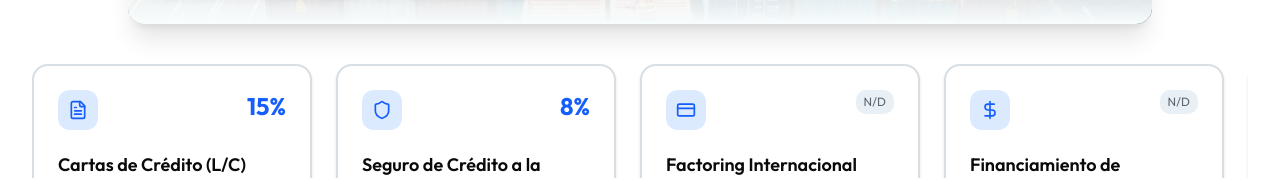
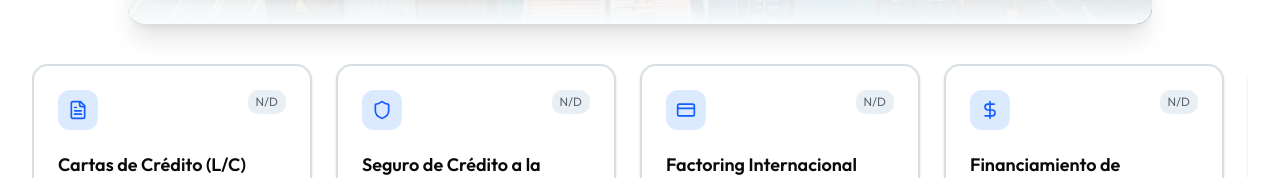
Before and after one commit to tomasdata/trade-finance-page, a Next.js app: page / in a window 1280 px wide. Shown: the part 3711-3889 px from the top of the page. Built offline with nearby package versions, Linux system fonts and the light colour scheme.

Commit message:
fix: remove v0 metadata and percentages from cards

```diff
--- a/app/layout.tsx
+++ b/app/layout.tsx
@@ -85,7 +85,6 @@ export const metadata: Metadata = {
     apple: [{ url: "/apple-touch-icon.png", sizes: "180x180", type: "image/png" }],
     shortcut: "/favicon.ico",
   },
-    generator: 'v0.app'
 }
 
 export default function RootLayout({
--- a/app/page.tsx
+++ b/app/page.tsx
@@ -50,13 +50,11 @@ const instruments = [
     title: "Cartas de Crédito (L/C)",
     description:
       "Garantía bancaria de pago para transacciones internacionales. Reduce el riesgo entre importador y exportador.",
-    percentage: "15%",
   },
   {
     icon: Shield,
     title: "Seguro de Crédito a la Exportación",
     description: "Protección contra impago del importador. Cubre riesgos políticos y comerciales.",
-    percentage: "8%",
   },
   {
     icon: CreditCard,
```
